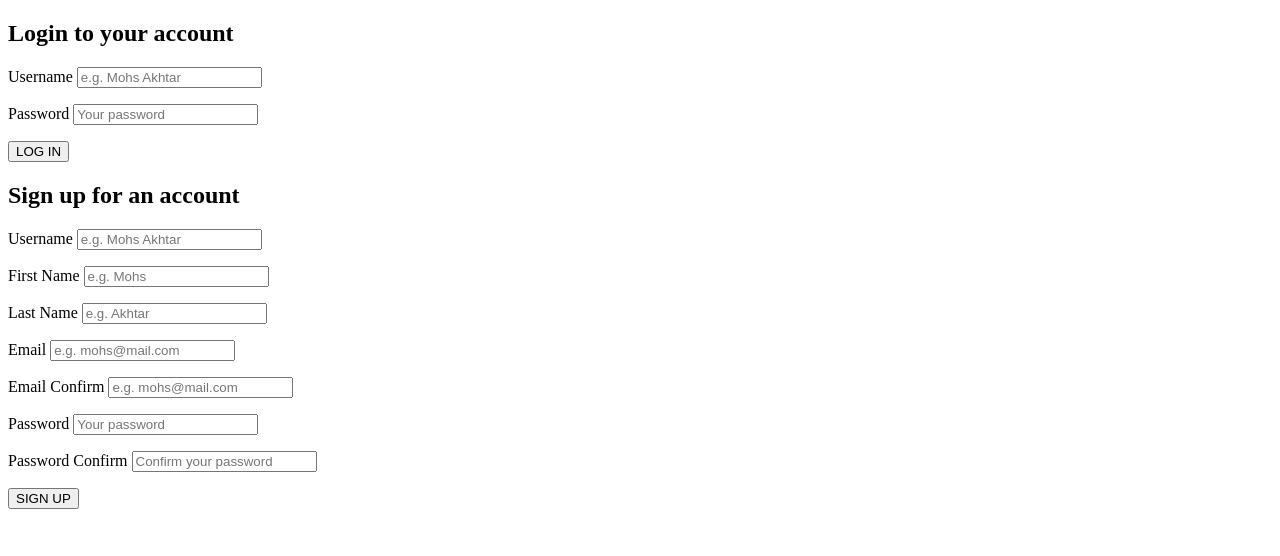
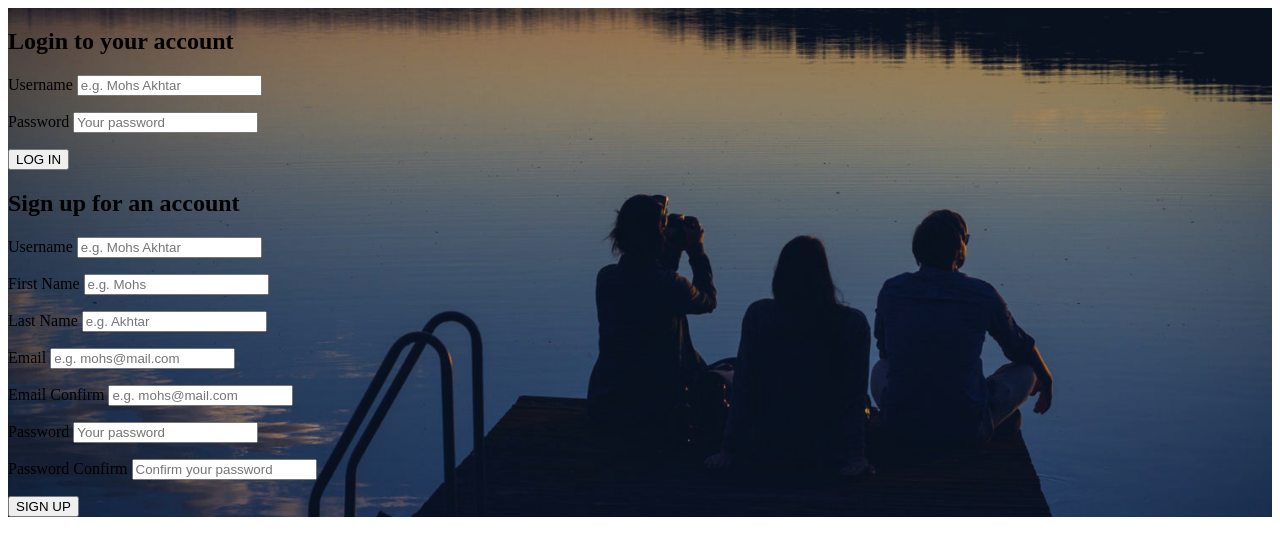
Before and after one commit to MohsAkhtar/project-spotify-clone, a PHP site: page /register.php in a window 1280 px wide. Shown: the top 556 px of the page. Run offline with PHP 8.4, Linux system fonts and the light colour scheme.

Commit message:
Added css and image background to register page

```diff
--- /dev/null
+++ b/assets/css/register.css
@@ -0,0 +1,9 @@
+#background {
+  background: #000;
+  background-image: url("../images/bg.jpg");
+  background-position: center;
+  background-size: cover;
+  display: table;
+  height: 100%;
+  width: 100%;
+}
--- a/includes/config.php
+++ b/includes/config.php
@@ -2,6 +2,8 @@
     // turns on output buffering
     // waits till all data is complete till sending to server
     ob_start();
+    // enable use of sessions
+    session_start();
 
     // sets timezone to london GMT
     // used for when we store times in db
--- a/includes/handlers/login-handler.php
+++ b/includes/handlers/login-handler.php
@@ -7,6 +7,7 @@
         $wasSuccessful = $account->login($username, $password);
 
         if($wasSuccessful){
+            $_SESSION['userLoggedIn'] = $username;
             header("Location: index.php");
         }
     }
--- a/includes/handlers/register-handler.php
+++ b/includes/handlers/register-handler.php
@@ -39,6 +39,8 @@
 
         // if registration was successful
         if($wasSuccessful){
+            // creating session variable with user logged in as users username
+            $_SESSION['userLoggedIn'] = $username;
             // 'header' redirects to 'Location'
             header("Location: index.php");
         }
--- a/register.php
+++ b/register.php
@@ -25,9 +25,11 @@
     <meta charset="UTF-8">
     <meta name="viewport" content="width=device-width, initial-scale=1.0">
     <meta http-equiv="X-UA-Compatible" content="ie=edge">
-    <title>Document</title>
+    <title>Welcome to SpotifyClone!</title>
+    <link rel="stylesheet" href="assets/css/register.css">
 </head>
 <body>
+    <div id="background">
         <div id="inputContainer">
             <form id="loginForm" action="register.php" method="POST">
                 <h2>Login to your account</h2>
@@ -98,5 +100,6 @@
                 <button type="submit" name="registerButton">SIGN UP</button>
             </form>
         </div>
+    </div>
 </body>
 </html>
```
Also changed, not shown: index.php (+13 -0 lines), assets/images/bg.jpg (added). Lines whose indentation alone changed are shown as unchanged.
